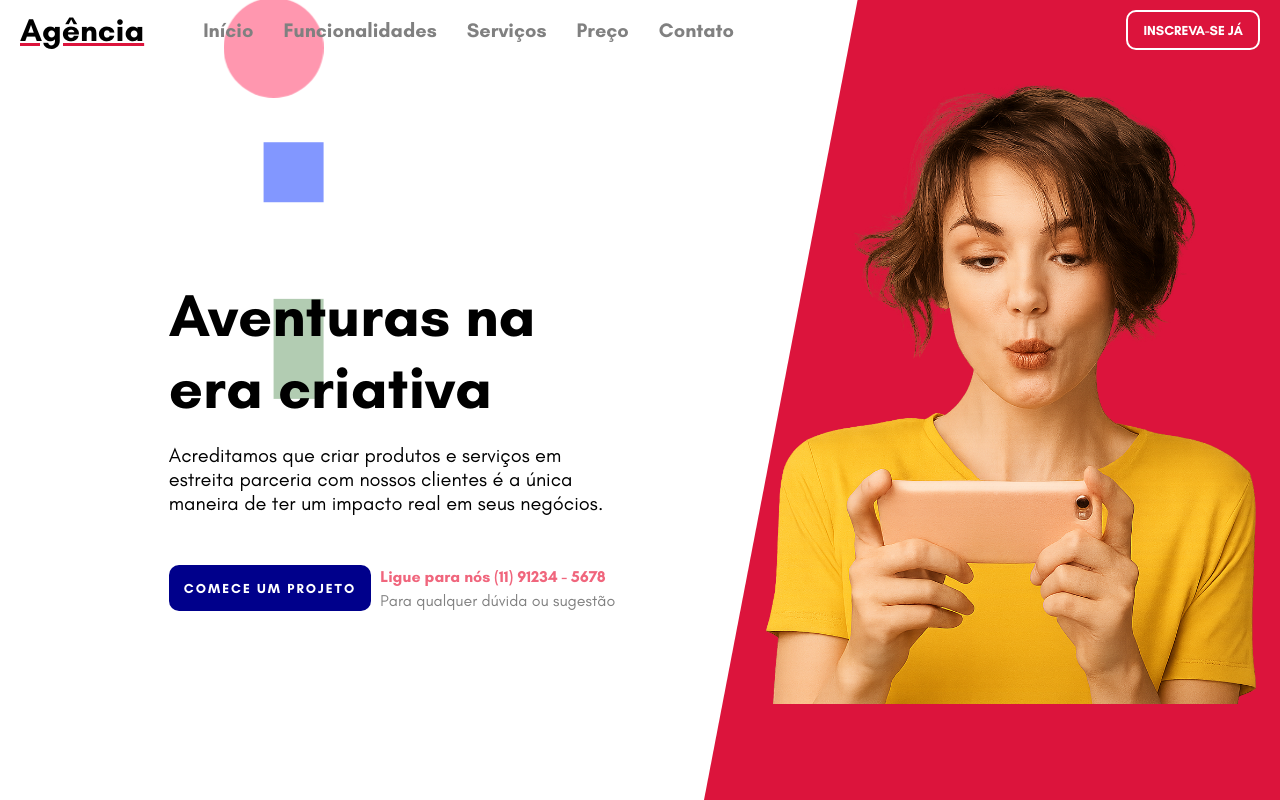
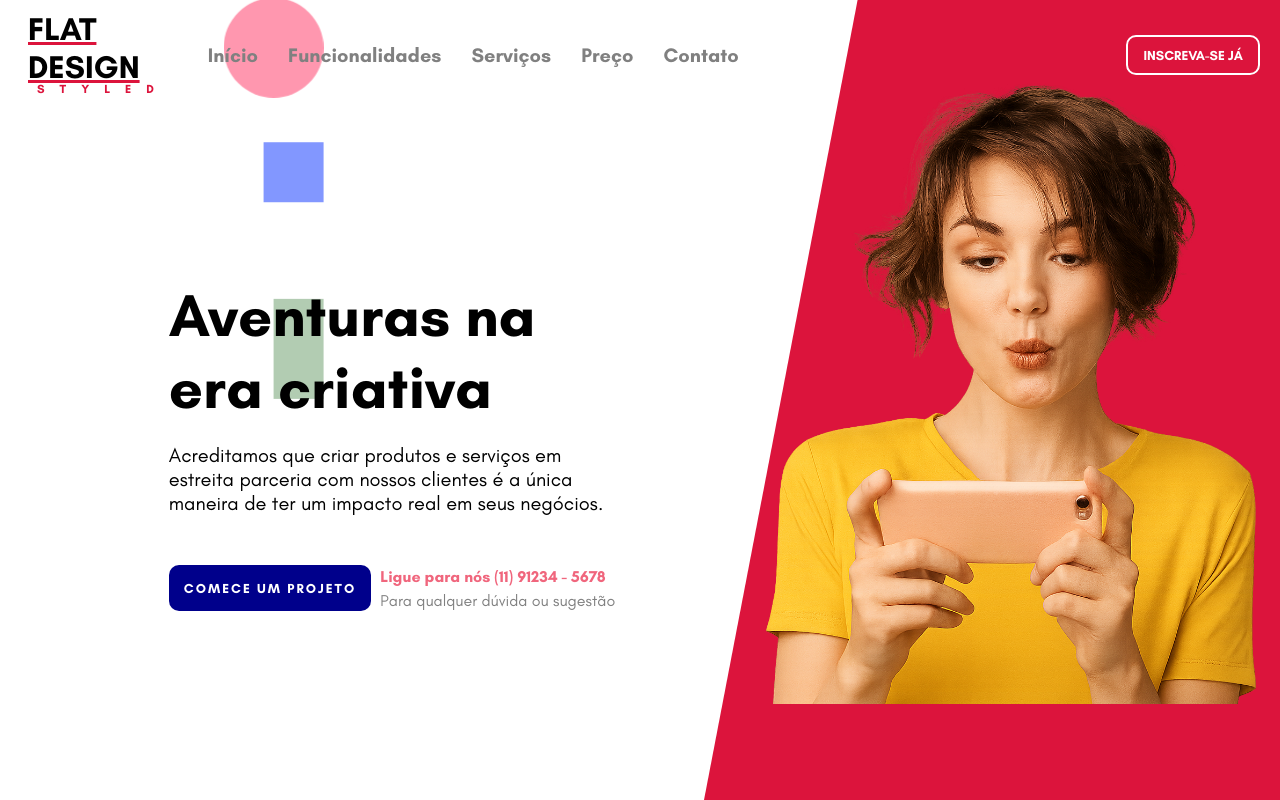
Before and after one commit to brendamoura1997/flat-design-styled, a React (Create React App) app: page / in a window 1280 px wide. Shown: the top 800 px of the page. Built offline with nearby package versions, Linux system fonts and the light colour scheme; grey boxes are pictures that could not be loaded.

Commit message:
Logo and poligonal section adjusts

```diff
--- a/src/App.js
+++ b/src/App.js
@@ -30,19 +30,19 @@ const IntroShape = styled.div`
 
 const FeatureShape = styled.div`
   ${Shape}
-  clip-path: polygon(0 0, 55% 0%, 33% 100%, 0 100%);
+  clip-path: polygon(0 0, 55% 0%, 43% 100%, 0 100%);
   background-color: pink;
 `;
 
 const ServiceShape = styled.div`
   ${Shape}
-  clip-path: polygon(0 0, 33% 0%, 33% 100%, 0 100%);
+  clip-path: polygon(0 0, 43% 0%, 43% 100%, 0 100%);
   background-color: #f88497;
 `;
 
 const PriceShape = styled.div`
   ${Shape}
-  clip-path: polygon(33% 0, 100% 0%, 100% 100%, 67% 100%);
+  clip-path: polygon(43% 0, 100% 0%, 100% 100%, 67% 100%);
   background-color: crimson;
 `;
 
--- a/src/components/layout/Navbar.jsx
+++ b/src/components/layout/Navbar.jsx
@@ -16,10 +16,40 @@ const Left = styled.div`
   align-items: center;
   justify-content: space-between;
 `;
+const WrapperLogo = styled.a`
+  display: flex;
+  padding: 0px 8px;
+  flex-direction: column;
+  align-items: center;
+  background: rgba(255, 255, 255, 0.6);
+  width: wrap-content;
+  height: wrap-content;
+  cursor: pointer;
+  border-radius: 10px;
+  text-decoration: none;
+`;
 
 const Logo = styled.h1`
   font-weight: bold;
   text-decoration: underline crimson;
+  color: black;
+`;
+
+const LogoDown = styled.h1`
+  font-weight: bold;
+  // text-decoration: underline crimson;
+  // font-size: 25px;
+  // top: -5px;
+  // left: 9px;
+  // position: relative;
+  // letter-spacing: 17px;
+
+  font-size: 12px;
+  top: -4px;
+  left: 9px;
+  position: relative;
+  letter-spacing: 15px;
+  color: crimson;
 `;
 
 const Menu = styled.ul`
@@ -53,7 +83,12 @@ const Navbar = () => {
     <Container>
       <Wrapper>
         <Left>
-          <Logo>Agência</Logo>
+          <WrapperLogo href="/">
+            <Logo>FLAT DESIGN</Logo>
+
+            <LogoDown>STYLED</LogoDown>
+          </WrapperLogo>
+
           <Menu>
             <MenuItem>Início</MenuItem>
             <MenuItem>Funcionalidades</MenuItem>
```
